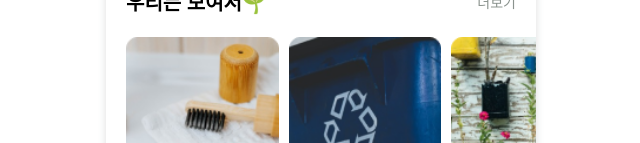
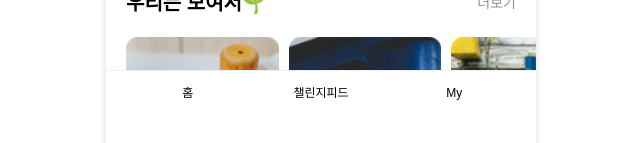
Before and after one commit to whatever-mentoring/Dopamine_Frontend, a React (Vite) app: page / in a window 1280 px wide. Shown: the part 657-800 px from the top of the page, without its empty margins (319-959 px from the left). Built offline with nearby package versions, Linux system fonts and the light colour scheme; a web font is replaced by a local one.

Commit message:
design: 네비바 작업중

```diff
--- /dev/null
+++ b/src/components/common/TabBar/StyledNav.js
@@ -0,0 +1,21 @@
+import styled from 'styled-components';
+
+const StyledNav = styled.nav`
+  position: fixed;
+  display: flex;
+  gap: 10px;
+  bottom: 0;
+  width: min(100%, 430px);
+  padding: 0 20px 28px;
+  background: var(--white);
+  border-top: 1px solid var(--gray-100);
+
+  a {
+    padding: 13px 0;
+    text-align: center;
+    width: 100%;
+    font-size: var(--text-s);
+  }
+`;
+
+export default StyledNav;
--- /dev/null
+++ b/src/components/common/TabBar/TabBar.jsx
@@ -0,0 +1,14 @@
+import StyledNav from './StyledNav';
+import { Link } from 'react-router-dom';
+
+const TabBar = () => {
+  return (
+    <StyledNav>
+      <Link to="/">홈</Link>
+      <Link to="/">챌린지피드</Link>
+      <Link to="/">My</Link>
+    </StyledNav>
+  );
+};
+
+export default TabBar;
--- a/src/pages/home/Home.jsx
+++ b/src/pages/home/Home.jsx
@@ -1,4 +1,5 @@
 import { Swiper, SwiperSlide } from 'swiper/react';
+import TabBar from '../../components/common/TabBar/TabBar';
 import { MButton } from '../../components/common/Buttons';
 import {
   StyledMain,
@@ -70,6 +71,7 @@ const Home = () => {
   }, []);
 
   return (
+    <>
       <StyledMain>
         <h1 className="a11y-hidden">challenG9</h1>
         <h2 className="a11y-hidden">홈</h2>
@@ -138,6 +140,8 @@ const Home = () => {
           </Swiper>
         </FeedSection>
       </StyledMain>
+      <TabBar></TabBar>
+    </>
   );
 };
 
```
Also changed, not shown: src/components/common/Buttons.js (renamed from src/components/common/Buttons.jsx). Lines whose indentation alone changed are shown as unchanged.
